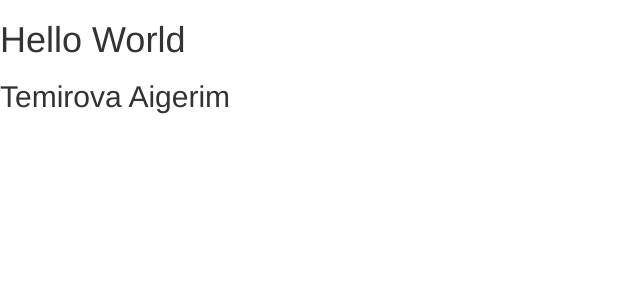
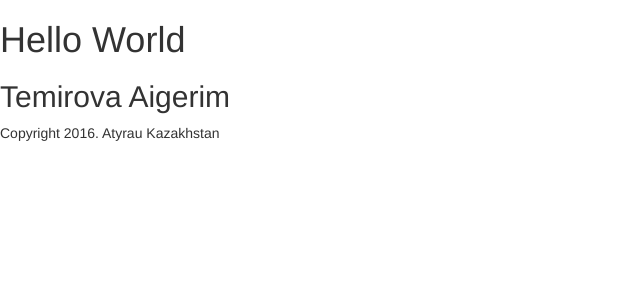
Before and after one commit to tukhfatov/tat, a Django app: page / in a window 1280 px wide. Shown: the top 300 px of the page, without its empty margins (0-640 px from the left). Run offline with Django 3.2, Linux system fonts and the light colour scheme; some libraries are stand-ins or nearby versions.

Commit message:
small update

```diff
--- a/hello/templates/base.html
+++ b/hello/templates/base.html
@@ -47,6 +47,8 @@
 
 
 {% block content %}{% endblock %}
-
+<footer>
+  Copyright 2016. Atyrau Kazakhstan
+</footer>
 </body>
 </html>
--- a/hello/templates/index.html
+++ b/hello/templates/index.html
@@ -5,4 +5,5 @@
 
 <h1>Hello World</h1>
 <h2>Temirova Aigerim</h2>
+
 {% endblock %}
```
